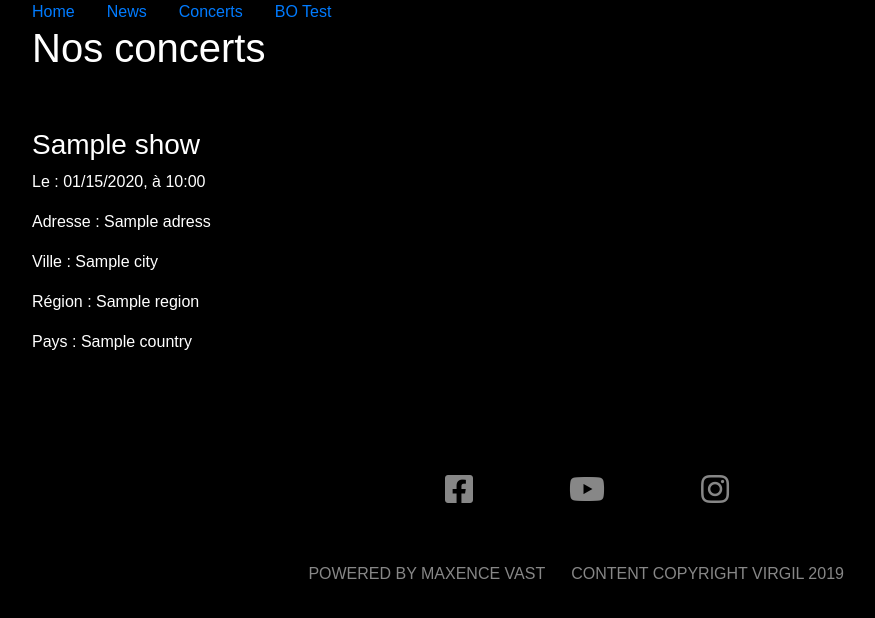
After one commit to Mud0Sh1t/virgil, a Symfony app: template app/Resources/views/default/shows.html.twig in a window 1280 px wide. The commit adds this page. Shown: the top 618 px of the page, without its empty margins (53-928 px from the left). Run offline with Twig, Linux system fonts and the light colour scheme; the template is opened without the code that fills it: most values are stand-ins (such as "Sample title", 1, 10 or a date in 2020); some libraries are stand-ins or nearby versions.

Commit message:
ShowsController + ShowsRepository + views

```diff
--- a/app/Resources/views/base.html.twig
+++ b/app/Resources/views/base.html.twig
@@ -23,6 +23,14 @@
         -->
     </head>
     <body>
+        <nav class="container">
+            <ul class="nav">
+                <li class="nav-item mr-3"><a href="{{ path('homepage') }}">Home</a></li>
+                <li class="nav-item ml-3 mr-3"><a href="{{ path('news') }}">News</a></li>
+                <li class="nav-item ml-3 mr-3"><a href="{{ path('shows') }}">Concerts</a></li>
+                <li class="nav-item ml-3 mr-3"><a href="/TheNinthDoor">BO Test</a></li>
+            </ul>
+        </nav>
         {% block body %}{% endblock %}
         <footer class="container">
             <div id="social-network" class="row">
--- /dev/null
+++ b/app/Resources/views/default/shows.html.twig
@@ -0,0 +1,39 @@
+{% extends 'base.html.twig' %}
+
+{% block body %}
+    <section>
+        <article class="container">
+                <h1>Nos concerts</h1>
+            <div class="row">
+                <div class="col-6 justify-content-center">
+                    {% for show in shows %}
+                        <div class="row">
+                            <div class="col new mt-5 mb-5">
+                                <h3>{{ show.name }}</h3>
+                                <p>Le : {{ show.date|date("m/d/Y") }}, à {{ show.date|date("H:i") }}</p>
+                                {% if show.adress is defined %}
+                                    <p>Adresse : {{ show.adress }}</p>
+                                {% endif %}
+                                {% if show.city is defined %}
+                                    <p>Ville : {{ show.city }}</p>
+                                {% endif %}
+                                {% if show.region is defined %}
+                                    <p>Région : {{ show.region }}</p>
+                                {% endif %}
+                                {% if show.country is defined %}
+                                    <p>Pays : {{ show.country }}</p>
+                                {% endif %}
+                            </div>
+                        </div>
+                    {% endfor %}
+                </div>
+            </div>
+
+        </article>
+    </section>
+
+{% endblock %}
+
+{% block stylesheets %}
+    {{ parent() }}
+{% endblock %}
--- a/src/AppBundle/Controller/DefaultController.php
+++ b/src/AppBundle/Controller/DefaultController.php
@@ -11,7 +11,7 @@ class DefaultController extends Controller
     /**
      * @Route("/", name="homepage")
      */
-    public function indexAction(Request $request)
+    public function indexAction()
     {
         return $this->render('default/index.html.twig',
             []
--- a/web/assets/styles/styles.css
+++ b/web/assets/styles/styles.css
@@ -10,10 +10,12 @@
 
 body {
   background-color: #000000; }
+  body h1 {
+    color: #ffffff !important; }
+  body h3 {
+    color: #ffffff !important; }
   body section {
     width: 100%; }
-    body section article h1 {
-      color: #ffffff !important; }
     body section article p {
       color: #878787; }
     body section article a {
--- a/web/assets/styles/styles.scss
+++ b/web/assets/styles/styles.scss
@@ -13,12 +13,27 @@
 
 body{
   background-color: #000000;
+  h1{
+    color:#ffffff !important;
+  }
+  h3{
+    color: #ffffff !important;
+  }
+  nav{
+    ul{
+      li{
+        a{
+
+        }
+        a:hover{
+
+        }
+      }
+    }
+  }
   section{
     width: 100%;
     article {
-      h1{
-        color:#ffffff !important;
-      }
       p {
         color: #878787;
       }
```
Also changed, not shown: app/config/config.yml (+11 -0 lines), src/AppBundle/Controller/ShowsController.php (+20 -0 lines), src/AppBundle/Repository/ShowsRepository.php (added, +39 -0 lines), 1 other file.
